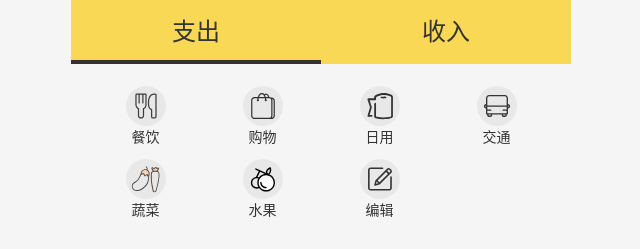
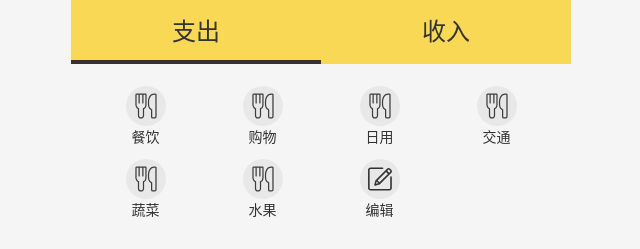
Before and after one commit to czc2222/myMoney, a Vue app: page /#/money in a window 1280 px wide. Shown: the top 249 px of the page, without its empty margins (319-959 px from the left). Built offline with nearby package versions, Linux system fonts and the light colour scheme.

Commit message:
完成tags组件

```diff
--- a/src/components/money/Tags.vue
+++ b/src/components/money/Tags.vue
@@ -2,42 +2,49 @@
   <div class="tags">
 
     <ul class="current">
-      <li>
-        <Icon name="dinner"/>
-        餐饮
+      <li v-for="tag in dataSource" :key="tag"
+          :class="{selected:selectedTags.indexOf(tag)>=0}"
+          @click="toggle(tag)"
+      >
+        <Icon :name="'餐饮'"/>
+        {{tag}}
       </li>
       <li>
-        <Icon name="shopping"/>
-        购物
-      </li>
-      <li>
-        <Icon name="lives"/>
-        日用
-      </li>
-      <li>
-        <Icon name="transport"/>
-        交通
-      </li>
-      <li>
-        <Icon name="vegetable"/>
-        蔬菜
-      </li>
-      <li>
-        <Icon name="fruit"/>
-        水果
-      </li>
-      <li>
-        <Icon name="edit"/>
+        <Icon name="edit" @click="add"/>
         编辑
       </li>
+
     </ul>
   </div>
 
 </template>
 
 <script lang="ts">
-export default {
-  name: 'Tags'
+import Vue from 'vue'
+import {Component,Prop} from 'vue-property-decorator'
+@Component
+export default class Tags extends  Vue {
+  @Prop(Array) dataSource:string|undefined;
+  selectedTags:string[]=[]
+  toggle(tag:string){
+    const index= this.selectedTags.indexOf(tag)
+    if(index>=0){
+      this.selectedTags.splice(index,1)
+    }else{
+      this.selectedTags.push(tag)
+    }
+
+  }
+  add() {
+
+    const name = window.prompt('请输入标签名')
+    if (name === '') {
+      window.prompt('标签名不能为空')
+    } else if (this.dataSource) {
+      this.$emit('update:dataSource', [...this.dataSource, name])
+    }
+  }
+
 };
 </script>
 
@@ -58,6 +65,13 @@
       flex-direction: column;
       margin:6px 0;
       width: 25%;
+
+      &.selected{
+        .icon{
+          background:#f9d856 ;
+        }
+
+      }
       .icon {
         width: 40px;
         height: 40px;
--- a/src/views/Money.vue
+++ b/src/views/Money.vue
@@ -2,7 +2,7 @@
   <layout class-prefix="layout">
     <NumberPad/>
     <Notes/>
-    <Tags/>
+    <Tags :data-source.sync="tags"/>
     <Types/>
   </layout>
 
@@ -15,6 +15,11 @@
 export default {
   name: 'Money',
   components: {Tags, Notes, Types, NumberPad},
+  data(){
+    return{
+      tags:['餐饮','购物','日用','交通','蔬菜','水果']
+    }
+  }
 };
 </script>
 <style lang="scss">
```
Also changed, not shown: src/assets/icons/餐饮.svg (renamed from src/assets/icons/dinner.svg).
